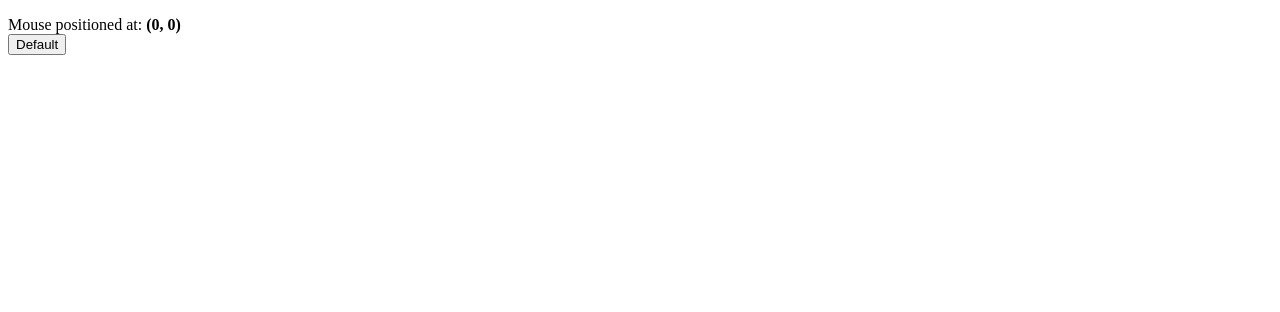
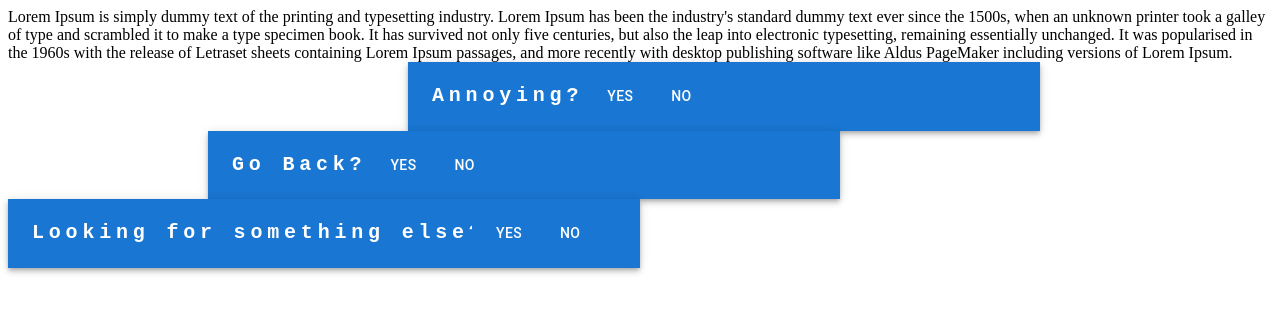
Before and after one commit to Kevin-512/Bug-in-the-Web, a React (Create React App) app in the folder bug-in-the-web/: page / in a window 1280 px wide. Shown: the top 312 px of the page. Built offline with nearby package versions, Linux system fonts and the light colour scheme.

Commit message:
Completed Index file

```diff
--- a/bug-in-the-web/package.json
+++ b/bug-in-the-web/package.json
@@ -3,11 +3,16 @@
   "version": "0.1.0",
   "private": true,
   "dependencies": {
+    "@emotion/react": "^11.11.1",
+    "@emotion/styled": "^11.11.0",
+    "@mui/icons-material": "^5.14.15",
+    "@mui/material": "^5.14.15",
     "@testing-library/jest-dom": "^5.17.0",
     "@testing-library/react": "^13.4.0",
     "@testing-library/user-event": "^13.5.0",
     "react": "^18.2.0",
     "react-dom": "^18.2.0",
+    "react-router-dom": "^6.17.0",
     "react-scripts": "5.0.1",
     "web-vitals": "^2.1.4"
   },
--- a/bug-in-the-web/src/App.js
+++ b/bug-in-the-web/src/App.js
@@ -1,8 +1,22 @@
 import React from "react";
+import Endpage from "./pages/Endpage";
+import TestPageOne from "./pages/TestPageOne";
+import TestPageTwo from "./pages/TestPageTwo";
+import TestPageThree from "./pages/TestPageThree";
+import { BrowserRouter as Router, Routes, Route } from "react-router-dom";
 
 function App() {
   return (
-    <h1>App</h1>
+    <Router>
+      <div>
+        <Routes>
+          <Route path="/" element={<Endpage />} />
+          <Route path="/testpageone" element={<TestPageOne />} />
+          <Route path="/testpagetwo" element={<TestPageTwo />} />
+          <Route path="/testpagethree" element={<TestPageThree />} />
+        </Routes>
+      </div>
+    </Router>
   );
 }
 
--- /dev/null
+++ b/bug-in-the-web/src/components/Bar.js
@@ -0,0 +1,60 @@
+import React from "react";
+import {
+  AppBar,
+  Container,
+  Toolbar,
+  Typography,
+  Box,
+  Button,
+} from "@mui/material";
+import { Link } from "react-router-dom";
+
+const Bar = (props) => {
+  const pages = props.pages;
+  const links = props.links;
+  return (
+    <AppBar position="relative">
+      <Container maxWidth="1x">
+        <Toolbar disableGutters>
+          <Typography
+            variant="h6"
+            noWrap
+            component="a"
+            sx={{
+              mr: 2,
+              display: { xs: "none", md: "flex" },
+              fontFamily: "monospace",
+              fontWeight: 700,
+              letterSpacing: ".3rem",
+              color: "inherit",
+              textDecoration: "none",
+            }}
+          >
+            {props.title}
+          </Typography>
+
+          <Box sx={{ flexGrow: 1, display: { xs: "none", md: "flex" } }}>
+            <Button
+              component={Link}
+              to={links[0]}
+              value={links[0]}
+              sx={{ my: 2, color: "white", display: "block" }}
+            >
+              {pages[0]}
+            </Button>
+            <Button
+              component={Link}
+              to={links[1]}
+              value={links[1]}
+              sx={{ my: 2, color: "white", display: "block" }}
+            >
+              {pages[1]}
+            </Button>
+          </Box>
+        </Toolbar>
+      </Container>
+    </AppBar>
+  );
+};
+
+export default Bar;
--- a/bug-in-the-web/src/index.js
+++ b/bug-in-the-web/src/index.js
@@ -6,6 +6,6 @@ import Captcha from './Captcha';
 const root = ReactDOM.createRoot(document.getElementById('root'));
 root.render(
   <React.StrictMode>
-    <Captcha />
+    <App />
   </React.StrictMode>
 );
--- /dev/null
+++ b/bug-in-the-web/src/pages/Endpage.js
@@ -0,0 +1,31 @@
+import React from "react";
+import Bar from "../components/Bar";
+
+const Endpage = () => {
+  return (
+    <div>
+      <div>
+        Lorem Ipsum is simply dummy text of the printing and typesetting
+        industry. Lorem Ipsum has been the industry's standard dummy text ever
+        since the 1500s, when an unknown printer took a galley of type and
+        scrambled it to make a type specimen book. It has survived not only five
+        centuries, but also the leap into electronic typesetting, remaining
+        essentially unchanged. It was popularised in the 1960s with the release
+        of Letraset sheets containing Lorem Ipsum passages, and more recently
+        with desktop publishing software like Aldus PageMaker including versions
+        of Lorem Ipsum.
+      </div>
+      <div style={{ width: "50%", paddingLeft: "400px" }}>
+        <Bar title="Annoying?" pages={["yes", "no"]} links ={["/testpageone", "/testpagetwo"]} />
+      </div>
+      <div style={{ width: "50%", paddingLeft: "200px" }}>
+        <Bar title="Go Back?" pages={["yes", "no"]} links ={["/testpageone", "/testpagetwo"]} />
+      </div>
+      <div style={{ width: "50%", paddingLeft: "0px" }}>
+        <Bar title="Looking for something else?" pages={["yes", "no"]} links ={["/testpageone", "/testpagetwo"]} />
+      </div>
+    </div>
+  );
+};
+
+export default Endpage;
--- /dev/null
+++ b/bug-in-the-web/src/pages/TestPageOne.js
@@ -0,0 +1,7 @@
+import React from "react";
+
+const TestPageOne = () => {
+  return <div>TestPageOne</div>;
+};
+
+export default TestPageOne;
--- /dev/null
+++ b/bug-in-the-web/src/pages/TestPageThree.js
@@ -0,0 +1,7 @@
+import React from "react";
+
+const TestPageThree = () => {
+  return <div>TestPageThree</div>;
+};
+
+export default TestPageThree;
--- /dev/null
+++ b/bug-in-the-web/src/pages/TestPageTwo.js
@@ -0,0 +1,7 @@
+import React from "react";
+
+const TestPageTwo = () => {
+  return <div>TestPageTwo</div>;
+};
+
+export default TestPageTwo;
```
Also changed, not shown: 1 other file (tests, documents, lock files or other folders).
